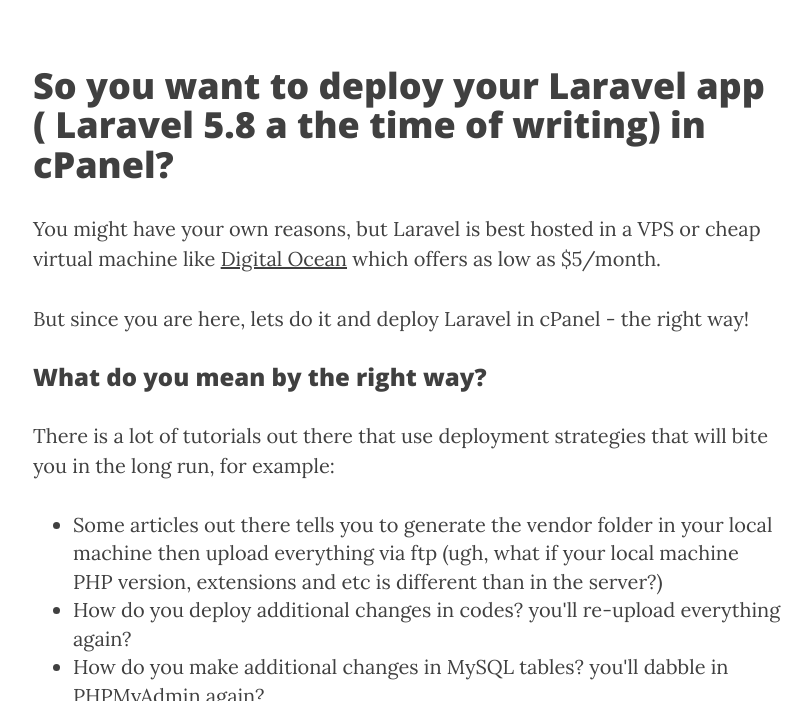
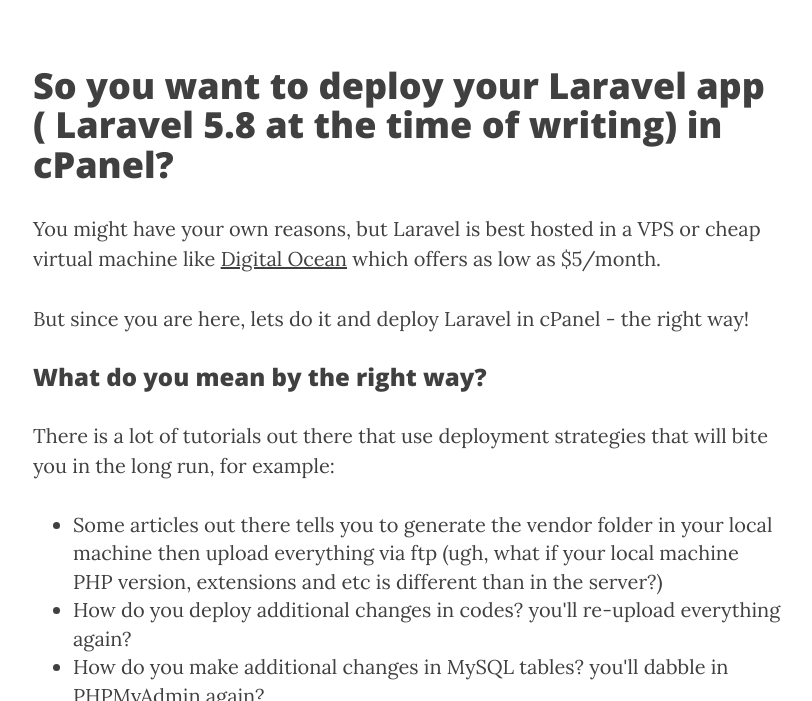
Before and after one commit to buonzz/buonzz.github.io, a Jekyll site: the page built from _posts/2019-07-04-how-to-properly-deploy-laravel-in-shared-hosting.md, in a window 1280 px wide and 900 px high, scrolled down 435 px, cut to the strip 199-900 px from the top of the window. Shown: the whole strip, without its empty margins (232-1044 px from the left). Built offline with Jekyll 4.4.1, drawn with Linux system fonts in a browser that asks for light colours; nearby versions of some CDN libraries; comment, search, counter and statistics services are not loaded.

Commit message:
missing t

```diff
--- a/_posts/2019-07-04-how-to-properly-deploy-laravel-in-shared-hosting.md
+++ b/_posts/2019-07-04-how-to-properly-deploy-laravel-in-shared-hosting.md
@@ -12,7 +12,7 @@
     - how to install laravel in cpanel
 ---
 
-<h1>So you want to deploy your Laravel app ( Laravel 5.8 a the time of writing) in cPanel?</h1>
+<h1>So you want to deploy your Laravel app ( Laravel 5.8 at the time of writing) in cPanel?</h1>
 
 <p>You might have your own reasons, but Laravel is best hosted in a VPS or cheap virtual machine like <a href="https://m.do.co/c/21ed578f8cd3" target="_blank" rel="nofollow">Digital Ocean</a> which offers as low as $5/month.</p>
 
```
